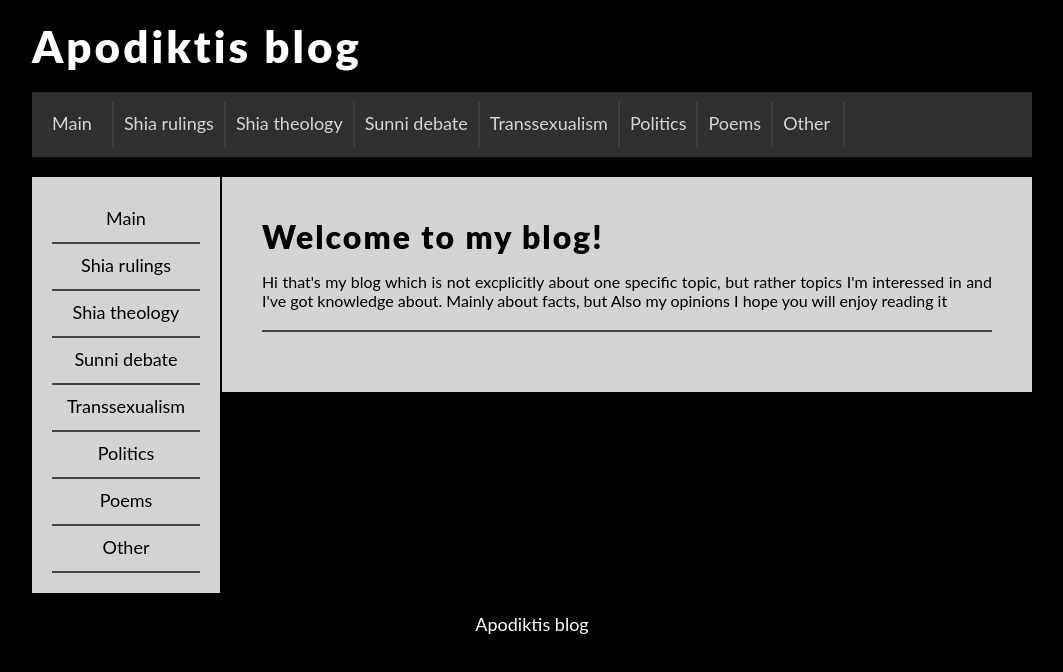
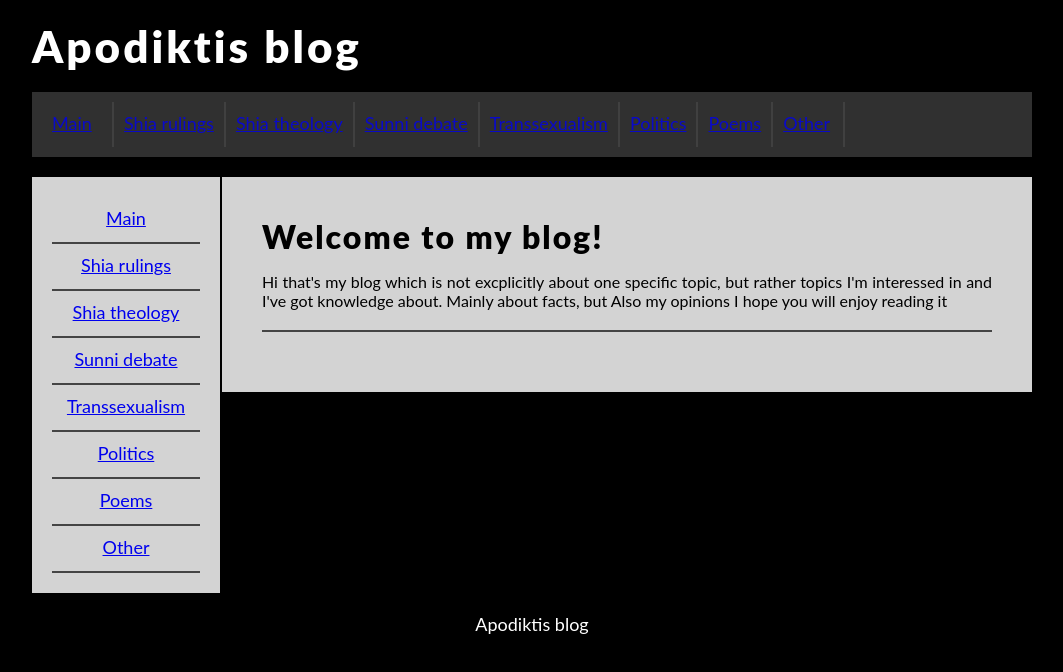
Before and after one commit to Apodikti/Apodikti, a plain HTML site: page index.html in a window 1280 px wide. Shown: the whole page, without its empty margins (108-1171 px from the left). Drawn offline with Linux system fonts and the light colour scheme.

Commit message:
Update index.html

```diff
--- a/index.html
+++ b/index.html
@@ -24,26 +24,27 @@
 		</div>
 
 		<div id="menu">
-			<div class="option">Main</div>
-			<div class="option">Shia rulings</div>
-			<div class="option">Shia theology</div>
-			<div class="option">Sunni debate</div>
-			<div class="option">Transsexualism</div>
-			<div class="option">Politics</div>
-			<div class="option">Poems</div>
-			<div class="option">Other</div>
+			<div class="option"><a href="https://apodikti.github.io/Apodikti/index.html">Main</a></div>
+			<div class="option"><a href="https://apodikti.github.io/Apodikti/rulings.html">Shia rulings</a></div>
+			<div class="option"><a href="https://apodikti.github.io/Apodikti/theology.html">Shia theology</a></div>
+			<div class="option"><a href="https://apodikti.github.io/Apodikti/debate.html">Sunni debate</a></div>
+			<div class="option"><a href="https://apodikti.github.io/Apodikti/trans.html">Transsexualism</a></div>
+			<div class="option"><a href="https://apodikti.github.io/Apodikti/politics.html">Politics</a></div>
+			<div class="option"><a href="https://apodikti.github.io/Apodikti/poems.html">Poems</a></div>
+			<div class="option"><a href="https://apodikti.github.io/Apodikti/other.html">Other</a></div>
 			<div style="clear:both;"></div>
 		</div>
 
 		<div id="sidebar">
-			<div class="optionL">Main</div>
-			<div class="optionL">Shia rulings</div>
-			<div class="optionL">Shia theology</div>
-			<div class="optionL">Sunni debate</div>
-			<div class="optionL">Transsexualism</div>
-			<div class="optionL">Politics</div>
-			<div class="optionL">Poems</div>
-			<div class="optionL">Other</div>
+			<div class="optionL"><a href="https://apodikti.github.io/Apodikti/index.html">Main</a></div>
+			<div class="optionL"><a href="https://apodikti.github.io/Apodikti/rulings.html">Shia rulings</a></div>
+			<div class="optionL"><a href="https://apodikti.github.io/Apodikti/theology.html">Shia theology</a></div>
+			<div class="optionL"><a href="https://apodikti.github.io/Apodikti/debate.html">Sunni debate</a></div>
+			<div class="optionL"><a href="https://apodikti.github.io/Apodikti/trans.html">Transsexualism</a></div>
+			<div class="optionL"><a href="https://apodikti.github.io/Apodikti/politics.html">Politics</a></div>
+			<div class="optionL"><a href="https://apodikti.github.io/Apodikti/poems.html">Poems</a></div>
+			<div class="optionL"><a href="https://apodikti.github.io/Apodikti/other.html">Other</a></div>
+			<div style="clear:both;"></div>
 		</div>
 
 		<div id="content">
```
